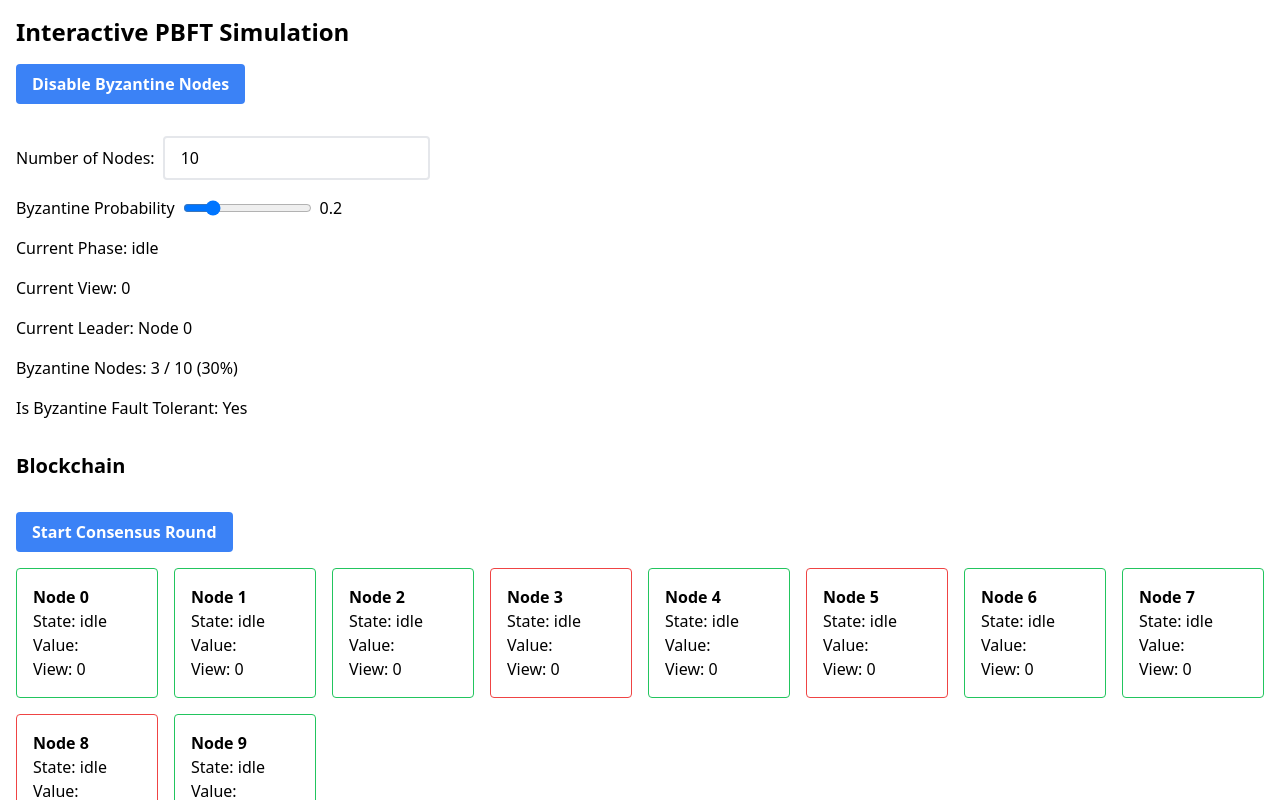
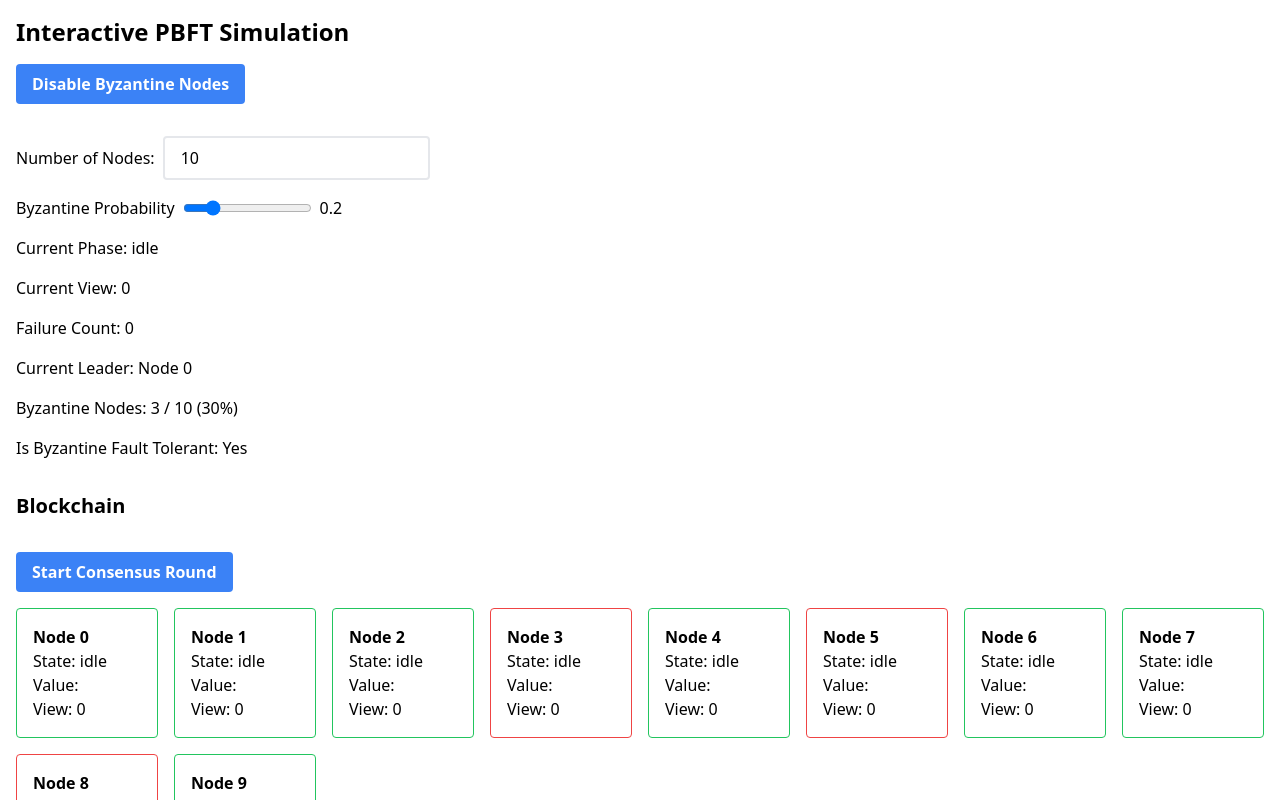
Before and after one commit to marcuspang/consensus-games, a React (Vite) app: page / in a window 1280 px wide. Shown: the top 800 px of the page. Built offline with nearby package versions, Linux system fonts and the light colour scheme.

Commit message:
fix: display failure count

```diff
--- a/src/App.tsx
+++ b/src/App.tsx
@@ -70,7 +70,12 @@ export class Node {
 export class LeaderNode extends Node {
   totalNodes: number;
 
-  constructor(id: number, isByzantine: boolean, byzantineProbability: number, totalNodes: number) {
+  constructor(
+    id: number,
+    isByzantine: boolean,
+    byzantineProbability: number,
+    totalNodes: number
+  ) {
     super(id, isByzantine, byzantineProbability);
     this.totalNodes = totalNodes;
   }
@@ -204,7 +209,12 @@ export default function App() {
     setNodes((prevNodes) => {
       const newNodes = prevNodes.map((node, index) =>
         index === newLeader
-          ? new LeaderNode(node.id, node.isByzantine, byzantineProbability, numNodes)
+          ? new LeaderNode(
+              node.id,
+              node.isByzantine,
+              byzantineProbability,
+              numNodes
+            )
           : node
       );
       return newNodes;
@@ -393,6 +403,7 @@ export default function App() {
       </div>
       <p className="mb-4">Current Phase: {currentPhase}</p>
       <p className="mb-4">Current View: {currentView}</p>
+      <p className="mb-4">Failure Count: {failureCount}</p>
       <p className="mb-4">Current Leader: Node {currentLeader}</p>
       <p className="mb-4">
         Byzantine Nodes: {byzantineNodeCount} / {numNodes} (
```
